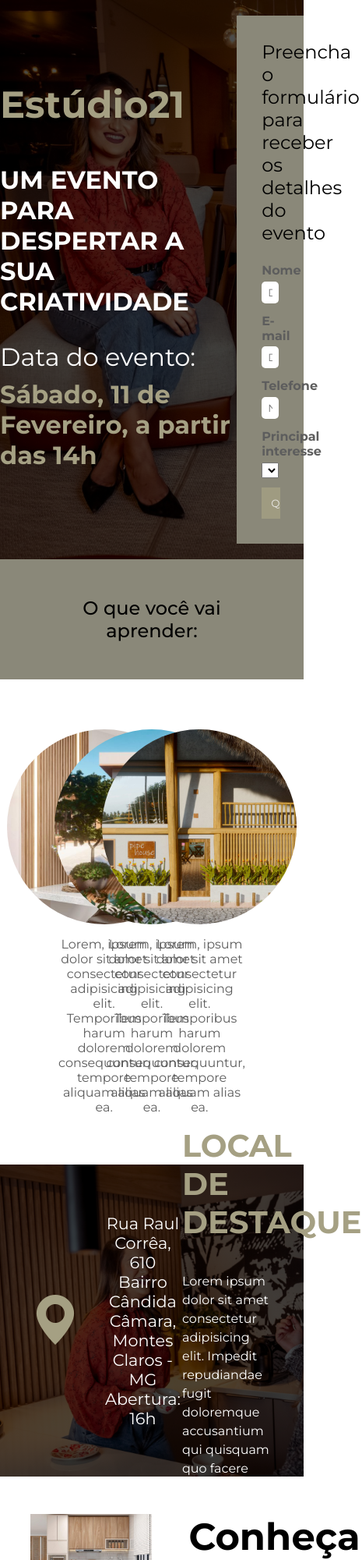
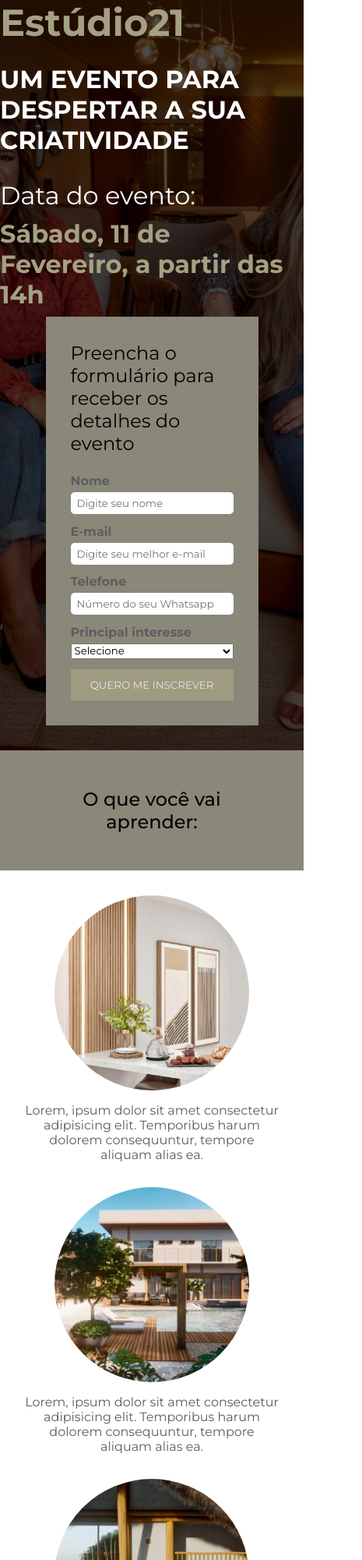
Before and after one commit to CaioMAS/SiteEstudio21, a plain HTML site: page index.html in a window 390 px wide. Shown: the top 2000 px of the page at 78% size, 465 px wide, since content can reach past the window. Drawn offline with nearby package versions, Linux system fonts and the light colour scheme.

Commit message:
Modificações para mobile

```diff
--- a/style.css
+++ b/style.css
@@ -292,3 +292,118 @@
 #footer span {
     font-weight: bold;
 }
+
+/* Mobile*/
+
+@media (max-width: 450px) {
+    /*Event form */
+
+    #event-description {
+        background: linear-gradient(rgba(0,0,0,0.7), rgba(0,0,0,0.7)), url("./image/01.jpg");
+        background-position: 42% 25%; /* trabalhar com essa propriedade */
+        background-size: cover;
+        flex-direction: column;
+        height: auto;
+    }
+
+    #disclaimer h2 {
+        margin-bottom: 0.5em;
+    }
+
+    #subscription-form {
+        max-width: 70%;
+        margin-bottom: 2em;
+    }
+
+    /*Benefits section*/
+
+    .benefits {
+        flex-direction: column;
+        align-items: center;
+        width: auto;
+        padding: 2em;
+    }
+
+    .benefit {
+        max-width: 100%;
+        margin-bottom: 2em;
+    }
+
+    /*Event locattion*/
+
+    #location{
+        flex-direction: column;
+        height: auto;
+        text-align: center;
+        padding: 2em 0;
+
+    }
+
+    #address{
+        order: 2;
+        flex-direction: column;
+        max-width: 100%;
+    }
+
+    #address i {
+        margin: 0.3em 0;
+
+    }
+
+    #about-location {
+        order: 1;
+        max-width: 100%;
+    }
+
+    #about-location h3 {
+        margin-bottom: 0;
+
+    }
+
+    #about-location p {
+        display: none;
+    }
+
+    /*Event details container*/
+
+    .datail {
+        flex-direction: column;
+        margin-bottom: 0.5em;
+        gap: 0;
+    }
+
+    .datail img {
+        width: 100%;
+        margin: 2em 0;
+    }
+
+    #detail-1 img {
+        display: none;
+    }
+
+    .detail-description {
+        padding: 0;
+    }
+
+    #detail-3 img {
+        order: 2;
+    }
+
+    #detail-3 .detail-description {
+        order: 2;
+    }
+
+    /*Call to action section*/
+
+    #cta h3 {
+        text-align: center;
+    }
+
+    #cta .btn {
+        width: 80%;
+    }
+
+
+
+
+}
```
